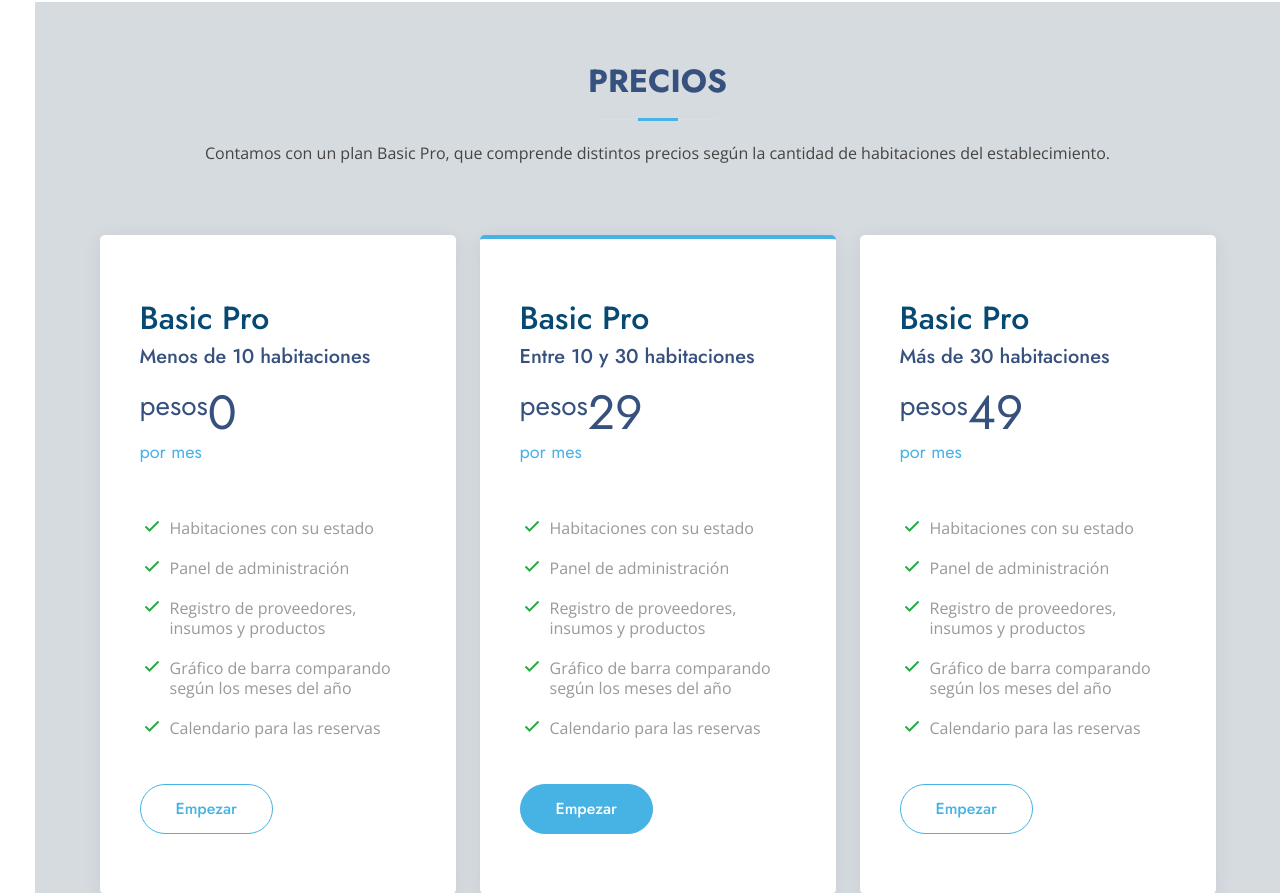
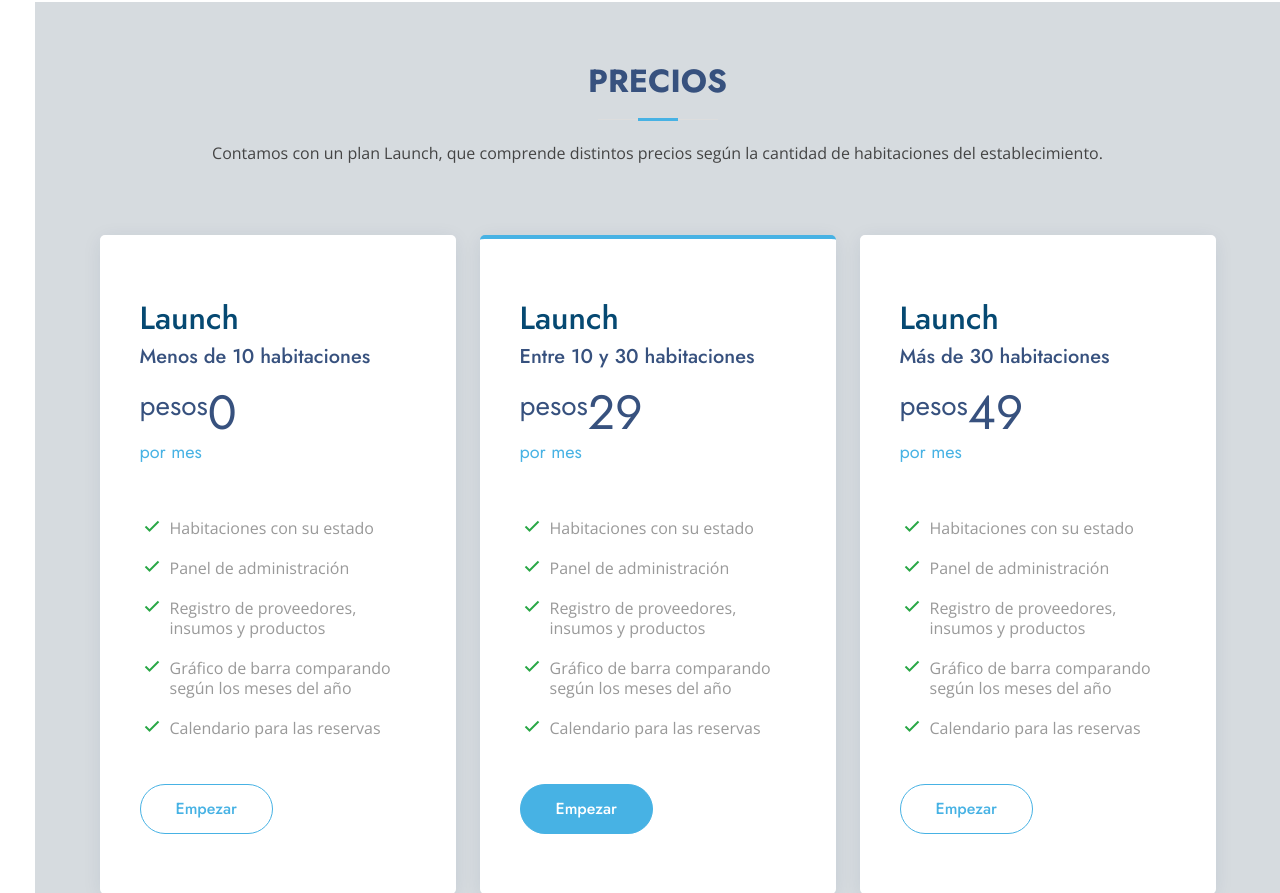
Before and after one commit to pablo3345/HOTEL-TENANT-VENV, a Django app: template Hotel_tenant_venv/proyectoWebApp/templates/proyectoWebApp/paginaPrincipal.html in a window 1280 px wide. Shown: the part 2062-2955 px from the top of the page. Run offline with Django 4.2, Linux system fonts and the light colour scheme; the template is opened without the code that fills it, so the values that code supplies are empty; some libraries are stand-ins or nearby versions.

Commit message:
complete todo el proyecto venv10

```diff
--- a/Hotel_tenant_venv/proyectoWebApp/templates/proyectoWebApp/paginaPrincipal.html
+++ b/Hotel_tenant_venv/proyectoWebApp/templates/proyectoWebApp/paginaPrincipal.html
@@ -444,14 +444,14 @@
 
        <div class="section-title">
           <h2>Precios</h2>
-          <p>Contamos con un plan Basic Pro, que comprende distintos precios según la cantidad de habitaciones del establecimiento.</p>
+          <p>Contamos con un plan Launch, que comprende distintos precios según la cantidad de habitaciones del establecimiento.</p>
         </div>
 
         <div class="row">
 
           <div class="col-lg-4" data-aos="fade-up" data-aos-delay="100">
             <div class="box">
-               <h2 style="color:#064972;">Basic Pro</h2>
+               <h2 style="color:#064972;">Launch</h2>
               <h3>Menos de 10 habitaciones</h3>
               <h4><sup>pesos</sup>0<span>por mes</span></h4>
               <ul>
@@ -469,7 +469,7 @@
 
           <div class="col-lg-4 mt-4 mt-lg-0" data-aos="fade-up" data-aos-delay="200">
             <div class="box featured">
-                 <h2 style="color:#064972;">Basic Pro</h2>
+                 <h2 style="color:#064972;">Launch</h2>
               <h3>Entre 10 y 30 habitaciones</h3>
               <h4><sup>pesos</sup>29<span>por mes</span></h4>
               <ul>
@@ -487,7 +487,7 @@
 
           <div class="col-lg-4 mt-4 mt-lg-0" data-aos="fade-up" data-aos-delay="300">
             <div class="box">
-                 <h2 style="color:#064972;">Basic Pro</h2>
+                 <h2 style="color:#064972;">Launch</h2>
               <h3>Más de 30 habitaciones</h3>
               <h4><sup>pesos</sup>49<span>por mes</span></h4>
               <ul>
```
